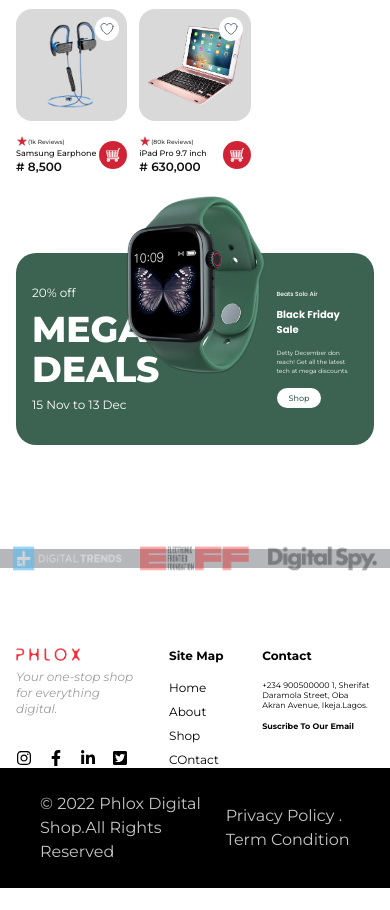
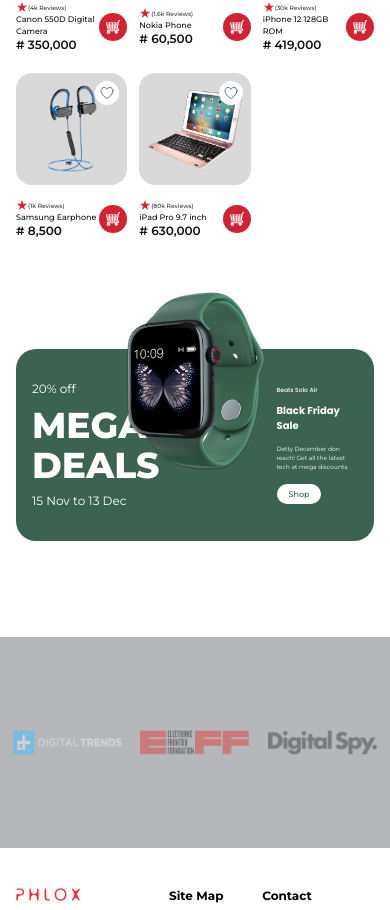
Before and after one commit to Chimaobi-01/phlox-shop-page, a React (Vite) app: page / in a window 390 px wide. Shown: the part 2501-3411 px from the top of the page. Built offline with nearby package versions, Linux system fonts and the light colour scheme.

Commit message:
Remove excess space on mobile view again x2

```diff
--- a/src/components/Footer.jsx
+++ b/src/components/Footer.jsx
@@ -68,7 +68,7 @@
                 )
             }
 
-            <div className="px-10 py-6 bg-black text-[#C4C4C4] flex items-center justify-between">
+            <div className="section-padding py-6 text-xs md:text-base  bg-black text-[#C4C4C4] flex items-center justify-between">
                 <p>© 2022 Phlox Digital Shop.All Rights Reserved</p>
                 <p>Privacy Policy . Term Condition</p>
             </div>
--- a/src/components/HotDeals.jsx
+++ b/src/components/HotDeals.jsx
@@ -9,7 +9,7 @@
   positionImage
 }) => {
   return (
-    <div className="md:h-[calc(100vh-100px)] py-16 md:py-0 flex items-center justify-center section-padding">
+    <div className="md:h-[calc(100vh-100px)] py-24 md:py-0 flex items-center justify-center section-padding">
       <article
         style={{ backgroundColor: bgColor }}
         className=" md:rounded-[40px] lg:rounded-[60px] rounded-[20px] w-full h-1/2 md:h-3/4 xl:h-5/6 flex justify-between items-center text-white relative px-4 py-8 xl:px-0 xl:py-0"
--- a/src/components/Sponsors.jsx
+++ b/src/components/Sponsors.jsx
@@ -5,12 +5,12 @@
 
 const Sponsors = () => {
     return (
-        <div className="md:h-[calc(100vh-200px)] flex flex-col py-10 md:py-0">
+        <div className="md:h-[calc(100vh-200px)] flex flex-col ">
             <h4 className="font-Montserrat text-center mb-10 font-semibold text-3xl xl:text-4xl hidden md:block">
                 Sponsors
             </h4>
 
-            <div className="bg-[#B5B7BB] flex-1 flex items-center px-6">
+            <div className="bg-[#B5B7BB] flex-1 flex items-center px-6 py-24 md:py-0">
                 <ul className='flex items-center justify-between w-full gap-10'>
                     <li><img src={sponsor1} alt="sponsor" className='scale-125 md:scale-100' /></li>
                     <li><img src={sponsor2} alt="sponsor" className='scale-125 md:scale-100' /></li>
```
